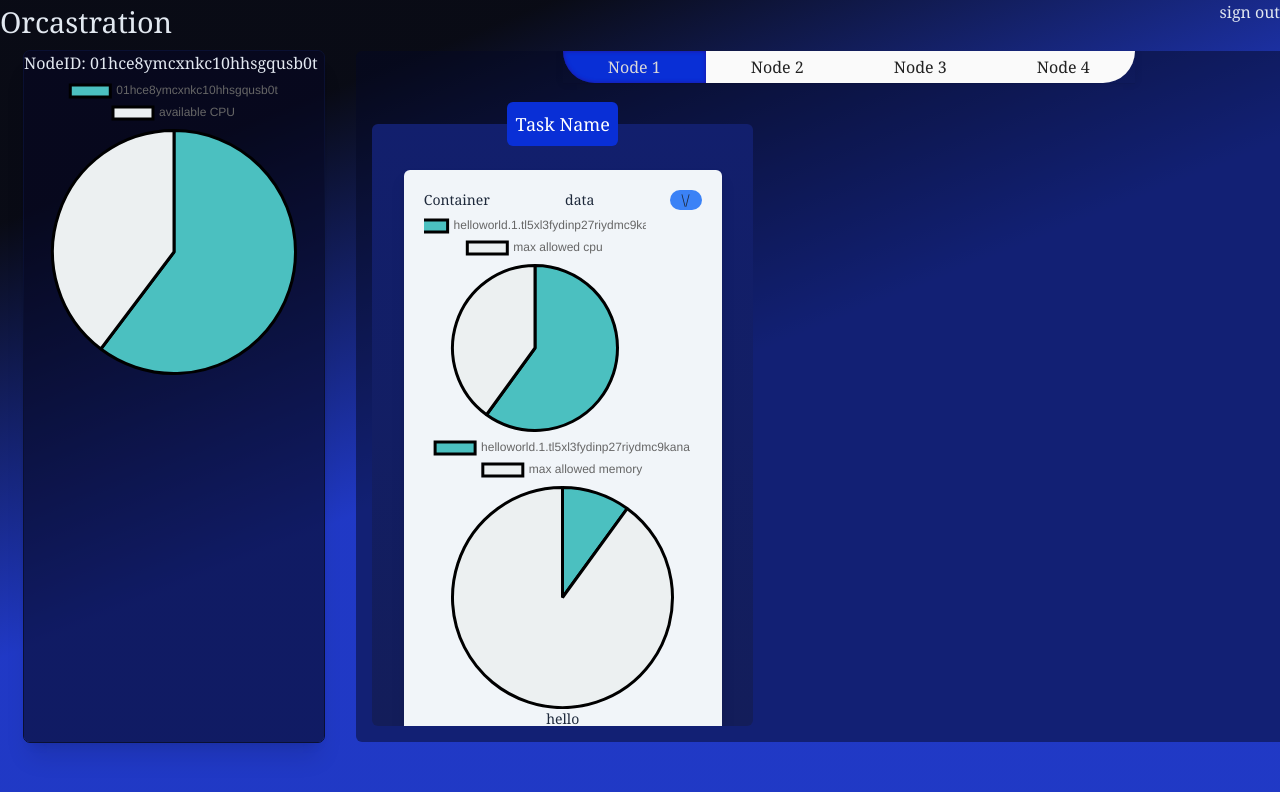
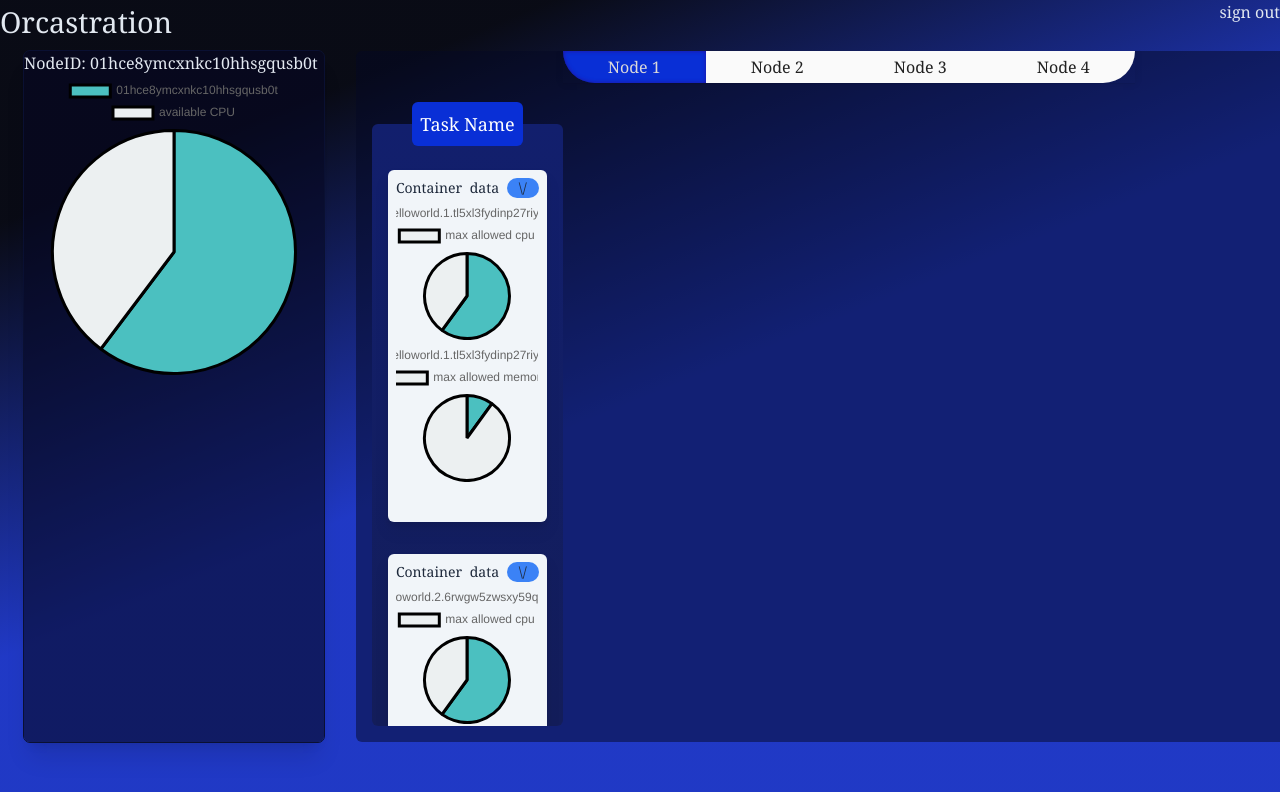
Before and after one commit to oslabs-beta/Orcastration, a React app: page / in a window 1280 px wide. Shown: the top 792 px of the page. Built offline with nearby package versions, Linux system fonts and the light colour scheme; a web font is replaced by a local one.

Commit message:
adjusted grid column number for nodes

```diff
--- a/app/src/components/CPUandMemCharts.js/CPUPieChart.js
+++ b/app/src/components/CPUandMemCharts.js/CPUPieChart.js
@@ -4,7 +4,6 @@ import { Pie } from 'react-chartjs-2';
 function CPUPieChart({ chartData }) {
   // console.log(chartData);
   return (
-    <div className='chart-container'>
       <Pie
         data={chartData}
         options={{
@@ -16,7 +15,6 @@ function CPUPieChart({ chartData }) {
           },
         }}
       />
-    </div>
   );
 }
 export default CPUPieChart;
--- a/app/src/components/CPUandMemCharts.js/MemPieChart.js
+++ b/app/src/components/CPUandMemCharts.js/MemPieChart.js
@@ -4,7 +4,6 @@ import { Pie } from 'react-chartjs-2';
 function MemPieChart({ memoryData }) {
   console.log(memoryData);
   return (
-    <div className='chart-container'>
       <Pie
         data={memoryData}
         options={{
@@ -16,8 +15,6 @@ function MemPieChart({ memoryData }) {
           },
         }}
       />
-      hello
-    </div>
   );
 }
 export default MemPieChart;
--- a/app/src/components/ContainerComponent.jsx
+++ b/app/src/components/ContainerComponent.jsx
@@ -16,7 +16,7 @@ export default function ContainerComponent({ chartData, memoryData }) {
         animate={{ opacity: 1, scale: 1 }}
         transition={{ duration: 0.5 }}
         whileHover={{ scale: 1.02 }}
-        className='container_component p-5 my-2 flex flex-col bg-slate-100 hover:duration-200 w-5/6 min-h-fit snap-start scroll-mt-2 drop-shadow-lg hover:drop-shadow-2xl rounded-md z-30 text-sm text-slate-800'
+        className='container_component p-2 my-2 flex flex-col bg-slate-100 hover:duration-200 w-5/6 min-h-fit snap-start scroll-mt-2 drop-shadow-lg hover:drop-shadow-2xl rounded-md z-30 text-sm text-slate-800'
       >
         <ul className='flex flex-row justify-between'>
           <h1>Container</h1>
@@ -30,8 +30,10 @@ export default function ContainerComponent({ chartData, memoryData }) {
             </button>
           </li>
         </ul>
+        <div className='chart-container'>
         <CPUPieChart chartData={chartData} />
         <MemPieChart memoryData={memoryData} />
+        </div>
         <section className='flex flex-row p-4 gap-4'></section>
         {toggleData && (
           <motion.div
--- a/app/src/index.css
+++ b/app/src/index.css
@@ -146,7 +146,7 @@ ul.nav li.active {
 .TabContent {
   display: grid;
   grid-auto-flow: column;
-  grid-auto-columns: 40%;
+  grid-auto-columns: 20%;
   gap: 1rem;
   font-size: 2rem;
   text-align: center;
```
